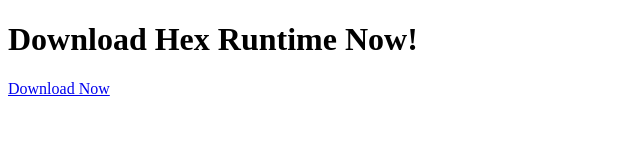
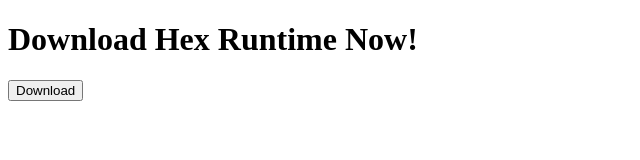
Before and after one commit to DarkXServers/hex, a plain HTML site: page downloads/runtime/index.html in a window 1280 px wide. Shown: the whole page, without its empty margins (0-640 px from the left). Drawn offline with Linux system fonts and the light colour scheme.

Commit message:
Update index.html

```diff
--- a/downloads/runtime/index.html
+++ b/downloads/runtime/index.html
@@ -7,6 +7,8 @@
 </head>
 <body>
     <h1>Download Hex Runtime Now!</h1>
-    <a href="hex/downloads/runtime/hexrun.bat" download>Download Now</a>
+    <a href="hexrun.bat" download="Hex Runtime.bat">
+        <button type="button">Download</button>
+    </a>
 </body>
 </html>
```
